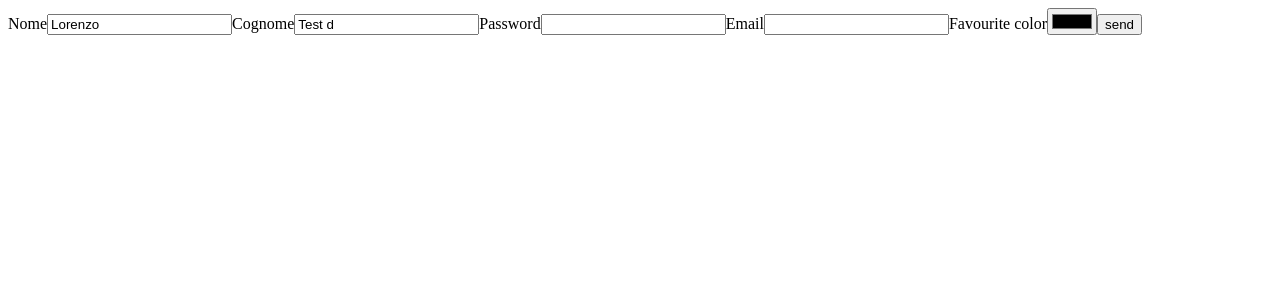
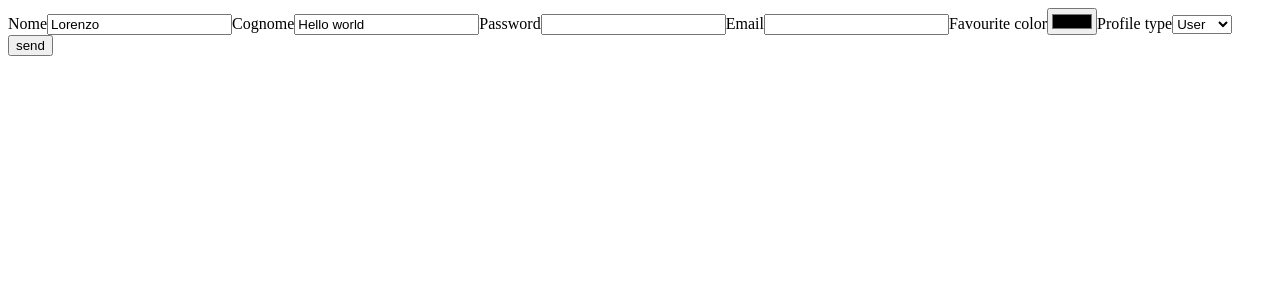
Before and after one commit to LorenzoCirelli/helithre-vue, a Vue app: page / in a window 1280 px wide. Shown: the top 300 px of the page. Built offline with nearby package versions, Linux system fonts and the light colour scheme.

Commit message:
Added select input

```diff
--- a/src/App.vue
+++ b/src/App.vue
@@ -31,6 +31,19 @@ import { helithreLoad } from './index';
                 text: 'Favourite color',
                 id: 'user_favorite_color',
                 type: 'color',
+            },
+            {
+                text: 'Profile type',
+                id: 'user_profile_type',
+                type: 'select',
+                choises: [{
+                    text: 'Admin',
+                    questionAnswareId: 'ADMIN'
+                },
+                {
+                    text: 'User',
+                    questionAnswareId: 'USER'
+                }]
             }
         ],
         responses: [
@@ -40,7 +53,11 @@ import { helithreLoad } from './index';
             },
             {
                 id: 'user_surname',
-                value: 'Test d'
+                value: 'Hello world'
+            },
+            {
+                id: 'user_profile_type',
+                value: 'USER'
             }
         ]
     }" @helitreEvent="(event: object) => { console.log(event) }"></helithreLoad>
--- a/src/components/form/fields/fields.ts
+++ b/src/components/form/fields/fields.ts
@@ -3,7 +3,7 @@ const basicInput = defineAsyncComponent(() => import("./basicInput.vue"));
 import type { BasicFieldInterfaceComponent } from "../../../types/fields/basicField";
 import { BasicFieldTypeEnum } from "../../../types/fields/basicField";
 import { validatedResult } from "../../../composable/utils";
-
+import selectInput from "./selectInput.vue";
 //default config
 const baseObjConf = {
   name: "textInput",
@@ -57,4 +57,4 @@ const timeInput = createBasicInputComponent(BasicFieldTypeEnum.time);
 const urlInput = createBasicInputComponent(BasicFieldTypeEnum.url);
 const weekInput = createBasicInputComponent(BasicFieldTypeEnum.week);
 
-export { textInput, numberInput, dateInput, colorInput, datetimeLocalInput, emailInput, fileInput, hiddenInput, imageInput, monthInput,passwordInput, rangeInput, resetInput, searchInput, telInput, timeInput, urlInput, weekInput};
+export { textInput, numberInput, dateInput, colorInput, datetimeLocalInput, emailInput, fileInput, hiddenInput, imageInput, monthInput,passwordInput, rangeInput, resetInput, searchInput, telInput, timeInput, urlInput, weekInput, selectInput};
--- /dev/null
+++ b/src/components/form/fields/selectInput.vue
@@ -0,0 +1,24 @@
+<template>
+    <label :for="selectInpObj.id">{{ selectInpObj.text }}</label>
+
+    <select :name="selectInpObj.id" :id="selectInpObj.id">
+        <option :value="choise.questionAnswareId" v-for="choise, key in selectInpObj.getChoises" :key="key" :selected="response == choise.questionAnswareId">{{ choise.text }}</option>
+    </select>
+</template>
+<script lang="ts" setup>
+import type { PropType } from 'vue';
+import type { BasicFieldInterfaceComponent } from '../../../types/fields/basicField';
+import { MultiInput } from '../../../composable/inputUtil';
+
+const props = defineProps({
+    conf: {
+        type: Object as PropType<BasicFieldInterfaceComponent>
+    },
+    response: {
+        type: String,
+        default: null
+    }
+})
+
+const selectInpObj = new MultiInput(props.conf?.text, props.conf?.id, props.conf?.type, props.conf?.choises);
+</script>
--- a/src/components/helithreLoad.vue
+++ b/src/components/helithreLoad.vue
@@ -38,7 +38,6 @@ if (props.helithreJson.wrapper.trim() === BasicWrapperTypeEnum.form) {
 } else {
   throw new Error(`Invalid wrapper: ${props.helithreJson.wrapper}`);
 }
-
 const emit = defineEmits(['helitreEvent']);
 
 const emitEvent = (event:Object) => {
--- a/src/composable/form/formComponents.ts
+++ b/src/composable/form/formComponents.ts
@@ -19,4 +19,5 @@ export const componentsMap: Map<string, Component> = new Map([
   ["date", form.fields.dateInput],
   ["url", form.fields.urlInput],
   ["week", form.fields.weekInput],
+  ["select", form.fields.selectInput]
 ]);
--- a/src/composable/inputUtil.ts
+++ b/src/composable/inputUtil.ts
@@ -1,20 +1,48 @@
 import { DefaultElement } from "../types/basic";
-import { BasicFieldTypeEnum } from "../types/fields/basicField";
+import {
+  BasicFieldTypeEnum,
+  type MultipleChoisesInterface,
+} from "../types/fields/basicField";
 import { validatedResult } from "./utils";
 
 export class BasicInput extends DefaultElement {
+  type: string | undefined;
+  constructor(
+    text: string | undefined,
+    id: string | undefined,
     type: string | undefined
-    constructor(text: string | undefined, id: string | undefined, type: string | undefined) {
+  ) {
     super(String(validatedResult(text)), String(validatedResult(id)));
-        this.type = this.checkIfTypeIsValid(String(validatedResult(type)))
+    this.type = this.checkIfTypeIsValid(String(validatedResult(type)));
   }
 
   checkIfTypeIsValid(type: string): string {
     if (type in BasicFieldTypeEnum) {
       return type;
     } else {
-            throw new Error(`Type for input was not in the accepted list, ${type} received`);
+      throw new Error(
+        `Type for input was not in the accepted list, ${type} received`
+      );
+    }
   }
 }
 
+export class MultiInput extends BasicInput {
+  choises: Array<MultipleChoisesInterface>;
+  constructor(
+    text: string | undefined,
+    id: string | undefined,
+    type: string | undefined,
+    choises: Array<MultipleChoisesInterface> | null | undefined
+  ) {
+    super(text, id, type);
+    if (choises === null) {
+      throw new Error("No choises set for multiple option input");
     }
+    this.choises = validatedResult(choises);
+  }
+
+  get getChoises() {
+    return this.choises;
+  }
+}
--- a/src/composable/wrapper/basicWrapper.ts
+++ b/src/composable/wrapper/basicWrapper.ts
@@ -1,13 +1,31 @@
-import type { BasicFieldInterfaceComponent } from "../../types/fields/basicField";
+import type {
+  BasicFieldInterfaceComponent,
+  BasicFieldType,
+  MultipleChoisesInterface,
+} from "../../types/fields/basicField";
 import type { BaseResponse } from "../../types/responses/baseResponse";
-import type { save, load } from "../../types/wrapper";
+import type { save } from "../../types/wrapper";
 import { validatedResult } from "../utils";
 import { ClassToEmitSaveWrapper } from "./emit/emitObject";
+
+export namespace wrapperItemOptions {
+  export type loadObjType = {
+    text: string;
+    type: BasicFieldType;
+    choises: null | Array<MultipleChoisesInterface>;
+  };
+
+  export interface LoadType {
+    id: string;
+    value: loadObjType;
+  }
+}
+
 export class BasicWrapper {
   //name of the wrapper
   protected name: string;
   //item that need to be loaded
-  protected loadMap: Map<string, Object>;
+  protected loadMap: Map<string, wrapperItemOptions.loadObjType>;
   constructor(
     childrens: Array<BasicFieldInterfaceComponent>,
     name: string | undefined
@@ -32,7 +50,7 @@ export class BasicWrapper {
     return elementToLoad;
   }
 
-  set setLoadMap(loadItem: load.LoadType) {
+  set setLoadMap(loadItem: wrapperItemOptions.LoadType) {
     this.loadMap.set(loadItem.id, loadItem.value);
   }
 
@@ -40,7 +58,7 @@ export class BasicWrapper {
     childrens.forEach((children) => {
       this.setLoadMap = {
         id: children.id,
-        value: { text: children.text, type: children.type },
+        value: { text: children.text, type: children.type!, choises: (children?.choises?.length)!=undefined ? children.choises : null },
       };
     });
   }
@@ -110,11 +128,11 @@ export class SaveWrapper extends BasicWrapper {
   }
 
   get getEditMap() {
-    return this.editMap
+    return this.editMap;
   }
 
   get getDeleteMap() {
-    return this.deleteMap
+    return this.deleteMap;
   }
 
   responseForId(id: string) {
@@ -134,8 +152,11 @@ export class SaveWrapper extends BasicWrapper {
       return true;
     } else if (response == null) {
       //save item map
-      this.setSaveMap = { id: id, value: value };
-      return true;
+      if (value.length > 0) {
+        this.setSaveMap = { id: id, value: value };
+        return true
+      }
+      return false;
     } else if (response != null && response != value && value == "") {
       //delete item map
       this.setDeleteMap = { id: id, value: value };
@@ -157,7 +178,12 @@ export class SaveWrapper extends BasicWrapper {
   }
 
   createResultToEmit() {
-    const objToEmit = new ClassToEmitSaveWrapper(this.getSaveMap, this.getEditMap, this.deleteMap, this.name);
+    const objToEmit = new ClassToEmitSaveWrapper(
+      this.getSaveMap,
+      this.getEditMap,
+      this.deleteMap,
+      this.name
+    );
     return objToEmit.getObjToEmit;
   }
 }
--- a/src/types/fields/basicField.ts
+++ b/src/types/fields/basicField.ts
@@ -18,14 +18,22 @@ export const BasicFieldTypeEnum = {
   tel:"tel",
   time:"time",
   url:"url",
-  week:"week"
+  week:"week",
+  select:"select"
 } as const;
 
-type BasicFieldType =
+export type BasicFieldType =
   (typeof BasicFieldTypeEnum)[keyof typeof BasicFieldTypeEnum];
+
+
+export interface MultipleChoisesInterface {
+  text: string
+  questionAnswareId: string
+}
 
 export interface BasicFieldInterfaceComponent extends DefaultElementType {
   type?: BasicFieldType;
+  choises?: Array<MultipleChoisesInterface>
   value?: string
   response?: string
 }
--- a/src/types/wrapper.ts
+++ b/src/types/wrapper.ts
@@ -5,12 +5,6 @@ export namespace save {
   }
 }
 
-export namespace load {
-  export interface LoadType {
-    id: string;
-    value: Object;
-  }
-}
 
 export const BasicWrapperTypeEnum = {
   form: "form",
```
Lines whose indentation alone changed are shown as unchanged.
